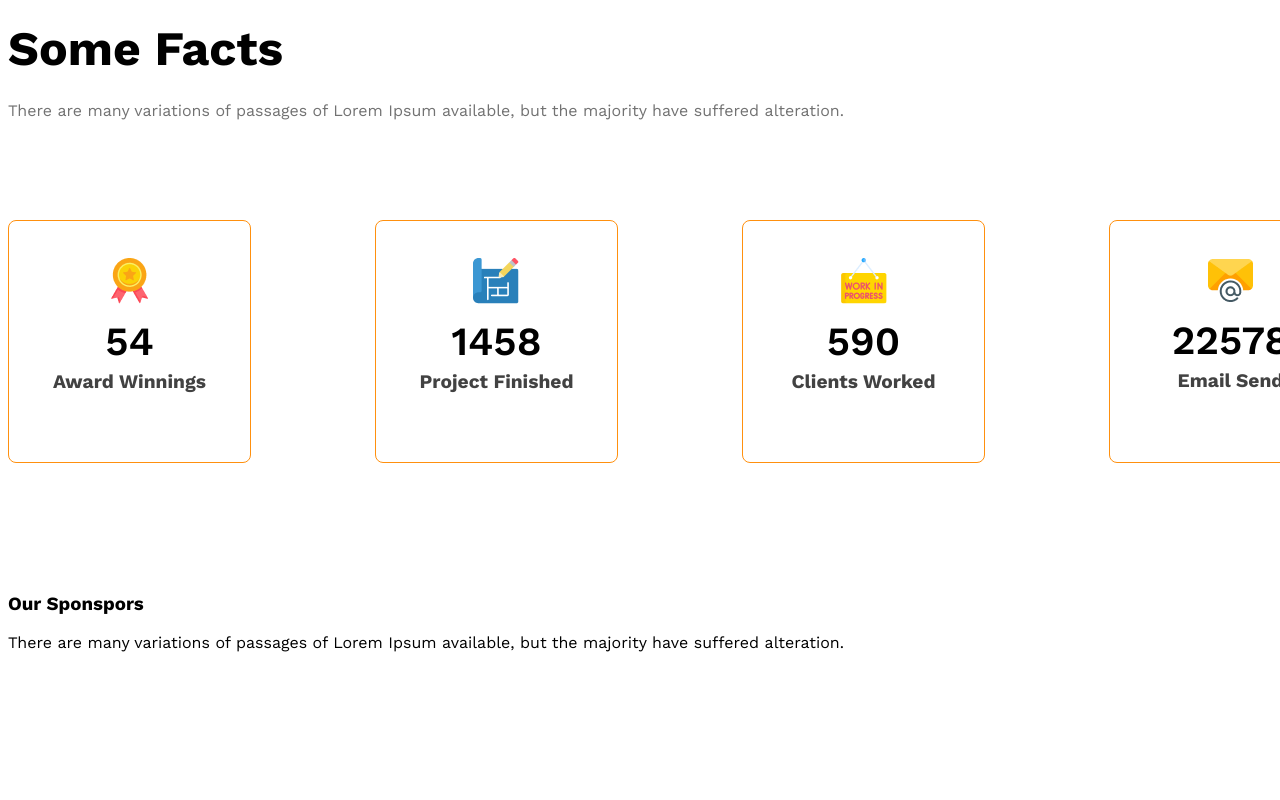
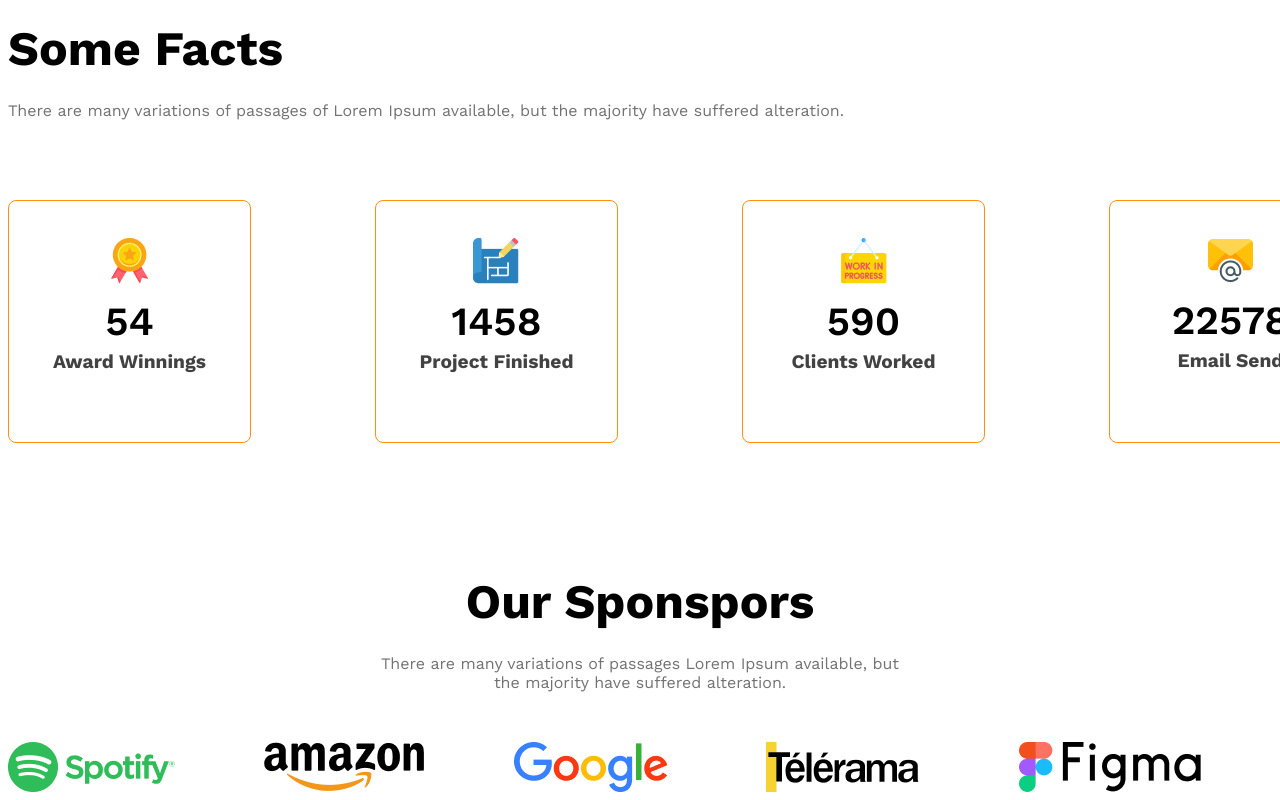
Before and after one commit to sifathossain-ai/G3-Architects-Website, a plain HTML site: page index.html in a window 1280 px wide. Shown: the part 3419-4219 px from the top of the page. Before the commit the page ends 4087 px from the top, so only its background shows below. Drawn offline with nearby package versions, Linux system fonts and the light colour scheme.

Commit message:
Sponsors Section

```diff
--- a/index.html
+++ b/index.html
@@ -1,11 +1,13 @@
 <!DOCTYPE html>
 <html lang="en">
+
 <head>
   <meta charset="UTF-8" />
   <meta name="viewport" content="width=device-width, initial-scale=1.0" />
   <title>Architects Projects</title>
   <link rel="stylesheet" href="styles/architects.css" />
 </head>
+
 <body class="work-sans-font">
   <header class="bg-light">
     <nav class="navbar display-flex">
@@ -133,11 +135,7 @@
         </div>
         <div class="facts-about">
           <div>
-              <img
-                src="images/icons/customers.png"
-                alt=""
-                class="facts-image"
-              />
+            <img src="images/icons/customers.png" alt="" class="facts-image" />
             <h3 class="facts-number">590</h3>
             <h5 class="facts-title">Clients Worked</h5>
           </div>
@@ -155,10 +153,21 @@
     <!-- Section For Our Sponspors -->
 
     <section class="sponsors">
-        <h3 class="sponsor-title">Our Sponspors</h3>
-        <p class="sponsor-description">There are many variations of passages of Lorem Ipsum available, but the majority have suffered alteration.</p>
+      <div class="sponsor-info">
+        <h3 class="sponsor-title teams-title">Our Sponspors</h3>
+        <p class="sponsor-description dark3">There are many variations of passages Lorem Ipsum available, but the majority have suffered alteration.</p>
+      </div>
+
+      <div class="sponsor-companies">
+        <img src="images/sponsors/spotify.png" alt="">
+        <img src="images/sponsors/amazon.png" alt="">
+        <img src="images/sponsors/google.png" alt="">
+        <img src="images/sponsors/telerama.png" alt="">
+        <img src="images/sponsors/figma.png" alt="">
+      </div>
     </section>
   </main>
   <footer></footer>
 </body>
+
 </html>
--- a/styles/architects.css
+++ b/styles/architects.css
@@ -221,7 +221,7 @@ main {
     display: grid;
     grid-template-columns: repeat(4, 1fr);
     gap: 124px;
-    margin-top: 100px;
+    margin-top: 80px;
     margin-bottom: 130px;
 }
 
@@ -270,3 +270,16 @@ main {
         width: 100%;
     }
 }
+
+/* Sponsors Section Style */
+
+.sponsor-info{
+    max-width: 542px;
+    margin: 50px auto;
+    text-align:center;
+}
+
+.sponsor-companies{
+  display: grid;
+  grid-template-columns: repeat(5, 1fr);
+}
```
Lines whose indentation alone changed are shown as unchanged.
